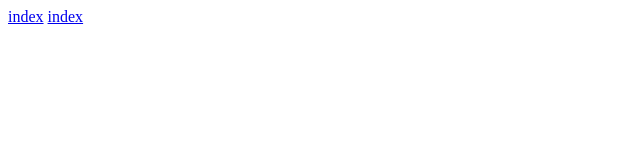
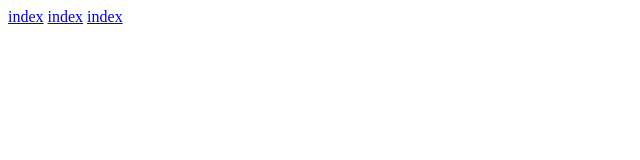
Before and after one commit to fujianyixue/novels.html, a plain HTML site: page 1.html in a window 1280 px wide. Shown: the full height of the page, 0-640 px from the left. Drawn offline with Linux system fonts and the light colour scheme.

Commit message:
Update 1.html

```diff
--- a/1.html
+++ b/1.html
@@ -1,4 +1,5 @@
 <html>
 <a href=index.html>index</a>
-  <a href=index.html>index</a>
+<a href=index.html>index</a>
+<a href=index.html>index</a>
 </html>
```
